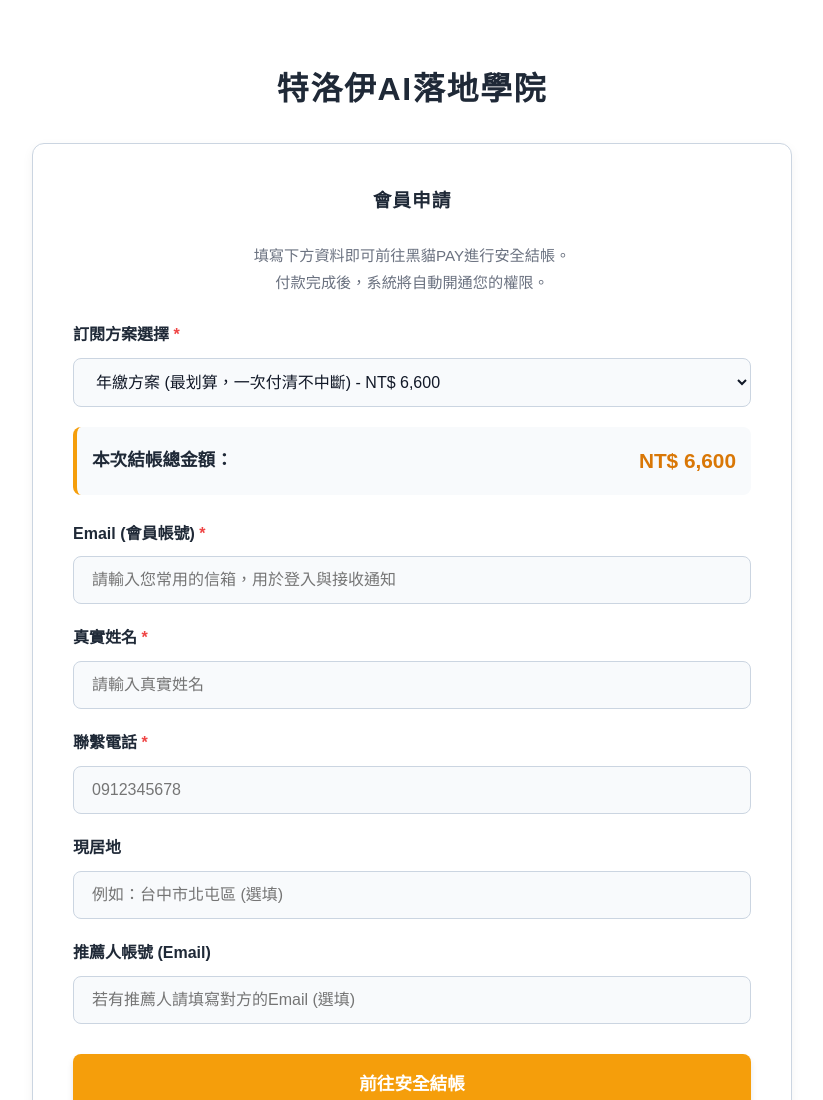
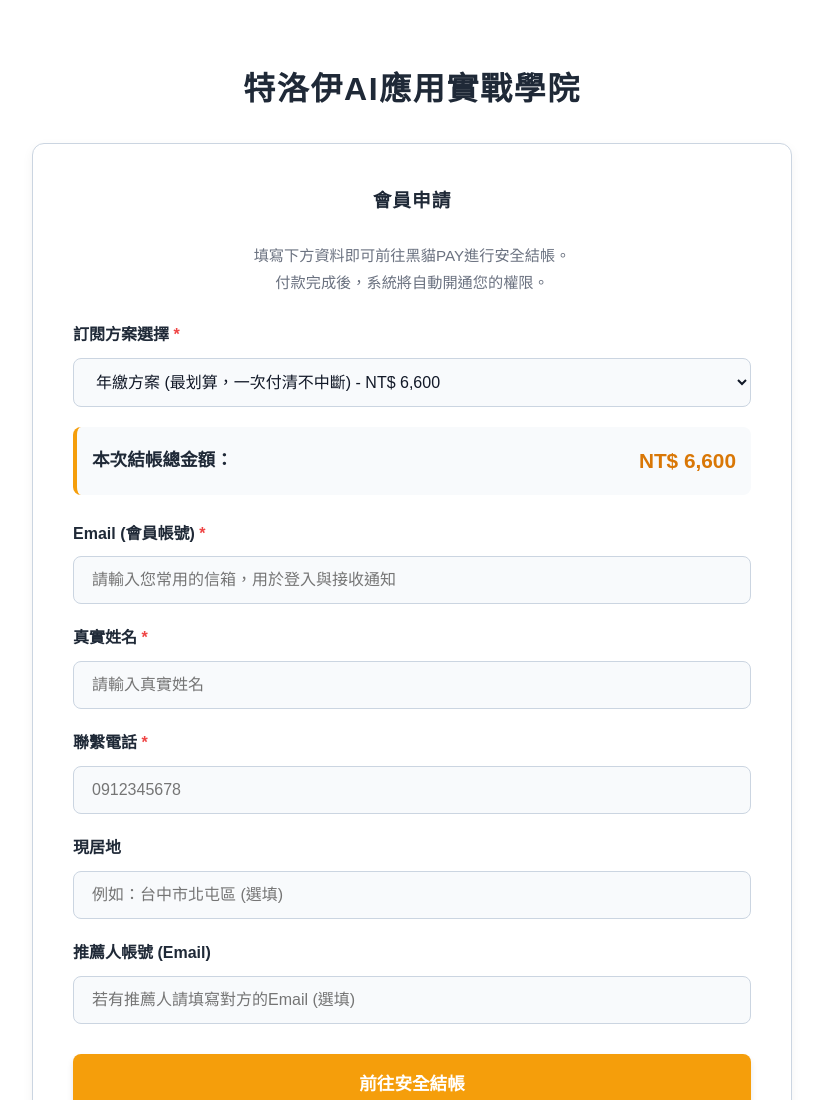
Before and after one commit to alwayslucky2hand-ops/troyfreeflowjoin, a plain HTML site: page index.html in a window 1280 px wide. Shown: the top 1100 px of the page, without its empty margins (228-1051 px from the left). Drawn offline with Linux system fonts and the light colour scheme.

Commit message:
Update index.html

```diff
--- a/index.html
+++ b/index.html
@@ -53,7 +53,7 @@
 </head>
 <body>
 
-    <h1>特洛伊AI落地學院</h1>
+    <h1>特洛伊AI應用實戰學院</h1>
 
     <div class="section">
         <h3 style="margin-top:0;"> 會員申請 </h3>
```
